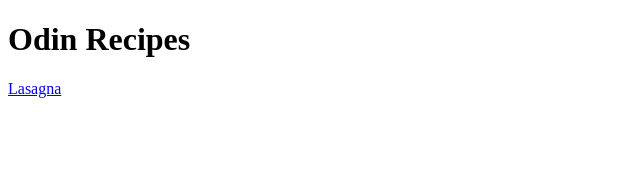
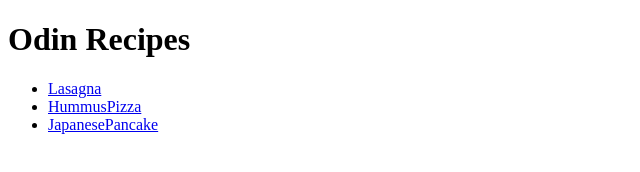
Before and after one commit to AboutMe2/odin-recipes, a plain HTML site: page index.html in a window 1280 px wide. Shown: the whole page, without its empty margins (0-640 px from the left). Drawn offline with Linux system fonts and the light colour scheme.

Commit message:
Added 2 more links to the webpages I created and allinged them in an unordered list

```diff
--- a/index.html
+++ b/index.html
@@ -8,6 +8,10 @@
 </head>
 <body>
     <h1>Odin Recipes</h1>
-    <a href="./recipes/lasagna.html">Lasagna</a>
+    <ul>
+        <li><a href="./recipes/lasagna.html">Lasagna</a></li>
+        <li><a href="./recipes/HummusPizza.html">HummusPizza</a></li>
+        <li><a href="./recipes/JapanesePancake.html">JapanesePancake</a></li>
+    </ul>
 </body>
 </html>
```
